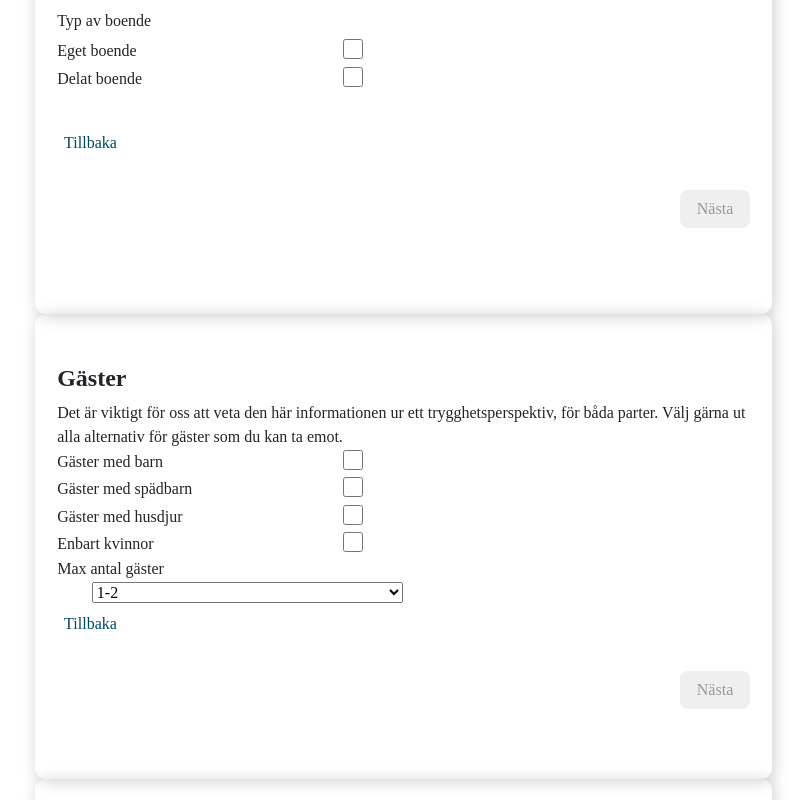
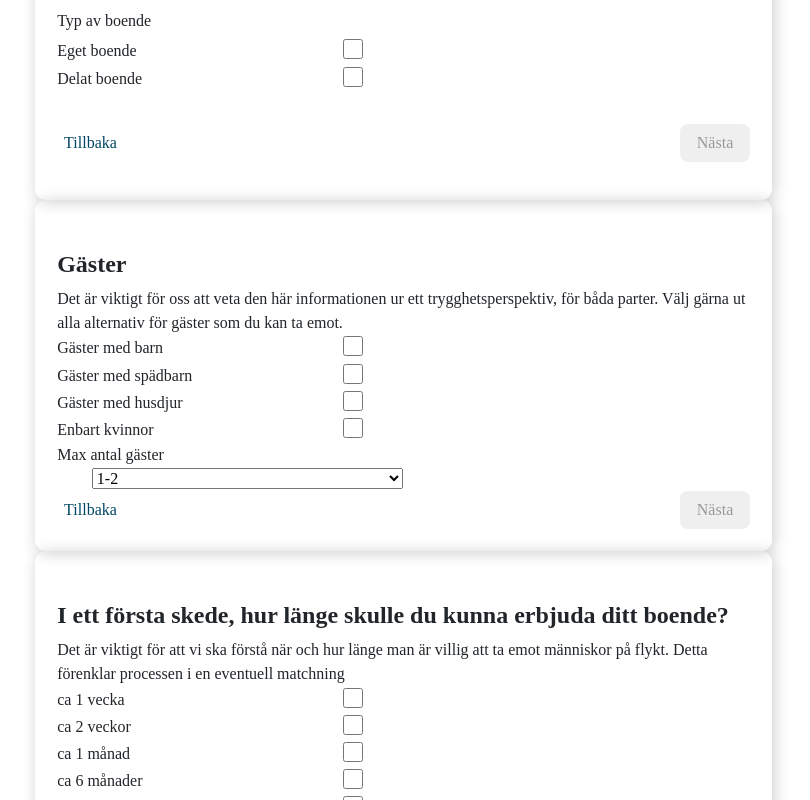
Before and after one commit to knyttali/under-samma-tak, a React (Create React App) app: page / in a window 1280 px wide. Shown: the part 1240-2040 px from the top of the page, without its empty margins (330-1140 px from the left). Built offline with nearby package versions, Linux system fonts and the light colour scheme; a web font is replaced by a local one.

Commit message:
knapparna rätt höjd react

```diff
--- a/src/Components/BackButton.jsx
+++ b/src/Components/BackButton.jsx
@@ -1,12 +1,13 @@
-import React from 'react'
+import React from "react";
 
 const BackButton = () => {
   return (
+    <button class="buttonBack " type="button" onclick="backForm()">
+      {" "}
+      {/* <img src="/Images/Arrow-left-Blue.png" alt="Left arrow"></img>*/}{" "}
+      Tillbaka
+    </button>
+  );
+};
 
-    <button class="buttonBack" type="button" onclick="backForm()"> {/* <img src="/Images/Arrow-left-Blue.png" alt="Left arrow"></img>*/} Tillbaka</button>
-
-
-  )
-}
-
-export default BackButton
+export default BackButton;
--- a/src/Components/IntrestIntroduction.jsx
+++ b/src/Components/IntrestIntroduction.jsx
@@ -21,7 +21,8 @@ const IntrestIntroduction = () => {
       <form className="personal-info form-template" id="personligInfo">
         <PersonalInfo />
         <div onClick={next}>
-          <NextButton />
+        <div id = "buttonRow" className="row align-items-center justify-content-end"><NextButton /></div>
+
         </div>
       </form>
 
--- a/src/Components/NextButton.jsx
+++ b/src/Components/NextButton.jsx
@@ -1,12 +1,11 @@
-import React from 'react'
+import React from "react";
 
 const NextButton = () => {
   return (
-     <div id = "buttonRow" className="row align-items-center justify-content-end">
-       {/* <h4 onclick="nextForm()">Nästa</h4> onClick="nextForm()"  */}
-      <button type="button" className="buttonNext" >Nästa</button>
-    </div>
-  )
-}
+    <button type="button" className="buttonNext">
+      Nästa
+    </button>
+  );
+};
 
-export default NextButton
+export default NextButton;
--- a/src/index.css
+++ b/src/index.css
@@ -321,8 +321,8 @@ small {
   }
 
   .buttonBack{
-    padding:1%3%1%1%;
-    border-radius:8px;
+    padding:1% 3% 1% 1%;
+    border-radius: 8px;
     border-style: hidden;
     background-color:#FFFFFF;
     color:#004664;
```
